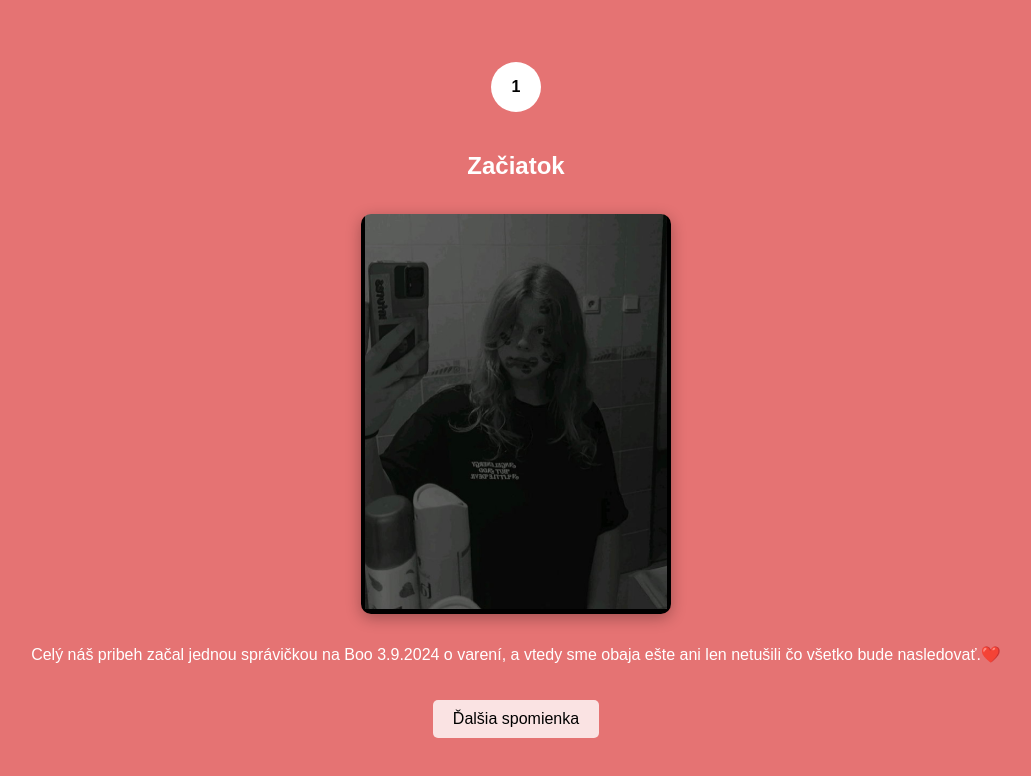
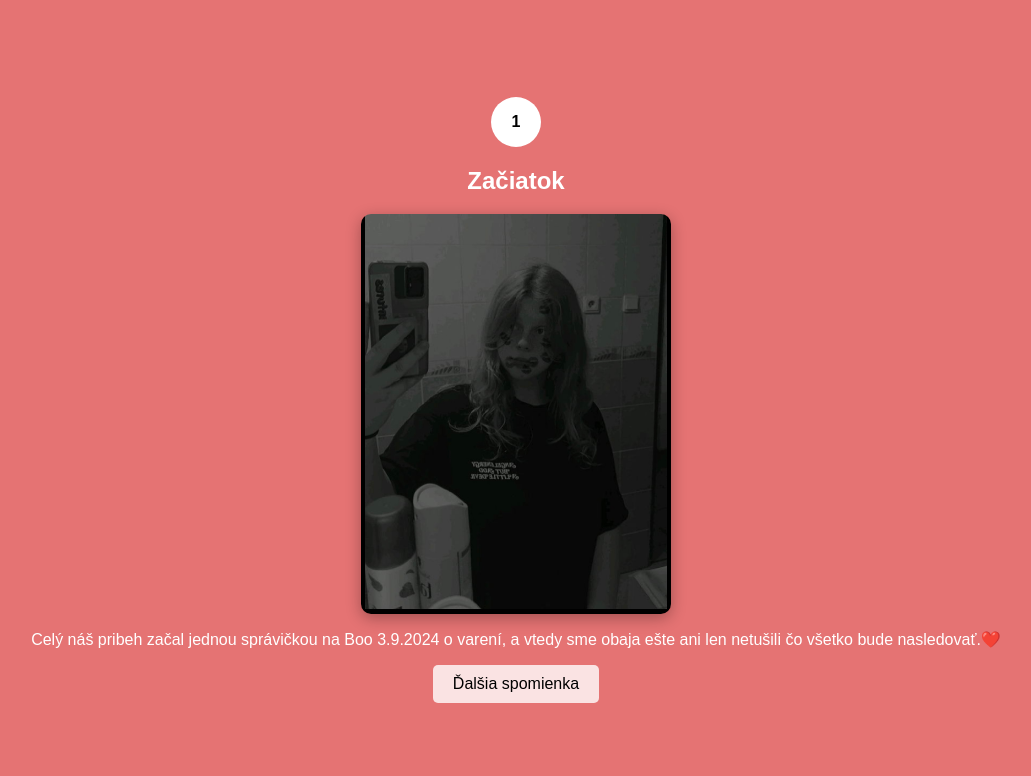
Before and after one commit to mojmirko/5, a plain HTML site: page index.html in a window 1280 px wide. Shown: the whole page, without its empty margins (124-1155 px from the left). Drawn offline with Linux system fonts and the light colour scheme.

Commit message:
Update index.html

```diff
--- a/index.html
+++ b/index.html
@@ -40,13 +40,13 @@
       align-items: center;
       justify-content: center;
       font-weight: bold;
-      margin-bottom: 20px;
+      margin-bottom: 0px;
     }
     img {
       max-width: 80%;
       max-height: 50%;
       border-radius: 10px;
-      margin: 15px 0;
+      margin: 0px 0;
       box-shadow: 0 4px 15px rgba(0,0,0,0.3);
       transform: scale(0.95);
       transition: transform 0.6s ease;
@@ -60,7 +60,7 @@
       border: none;
       border-radius: 5px;
       cursor: pointer;
-      margin-top: 20px;
+      margin-top: 0px;
       background: rgba(255,255,255,0.8);
       color: black;
       transition: background 0.3s ease;
```
